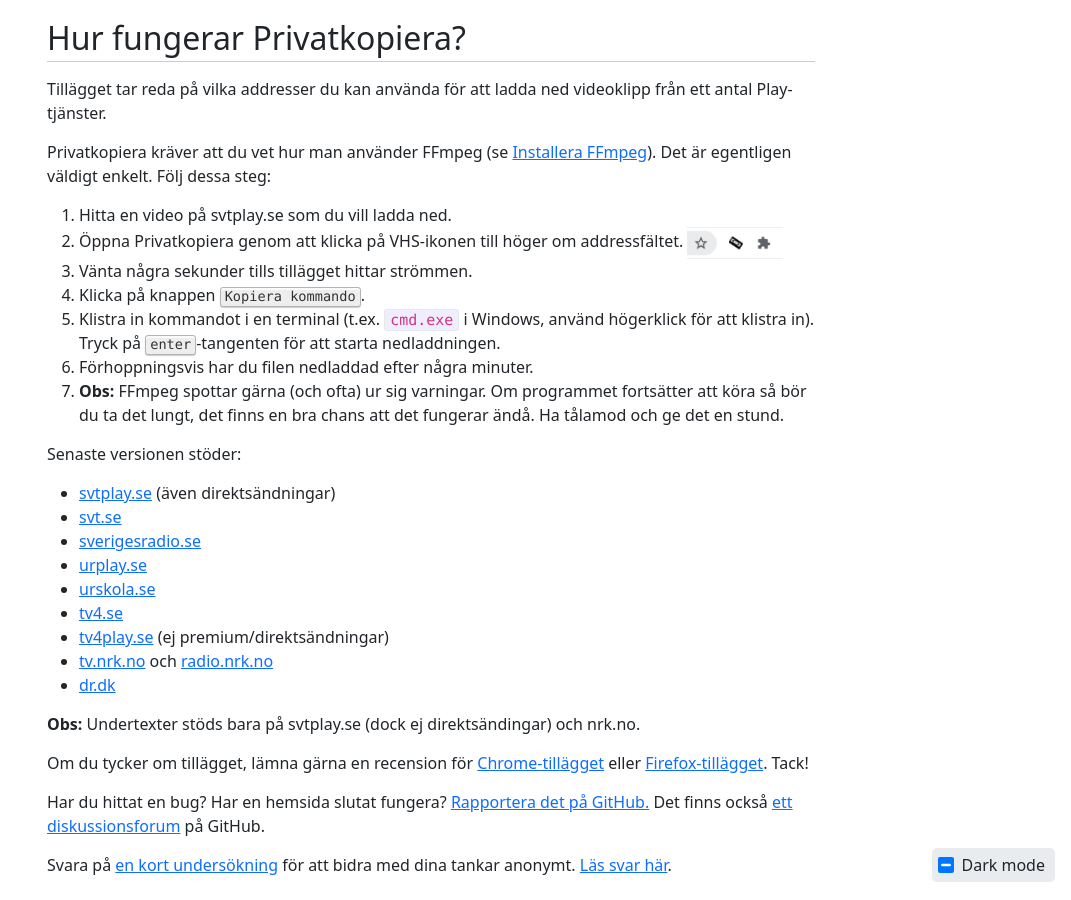
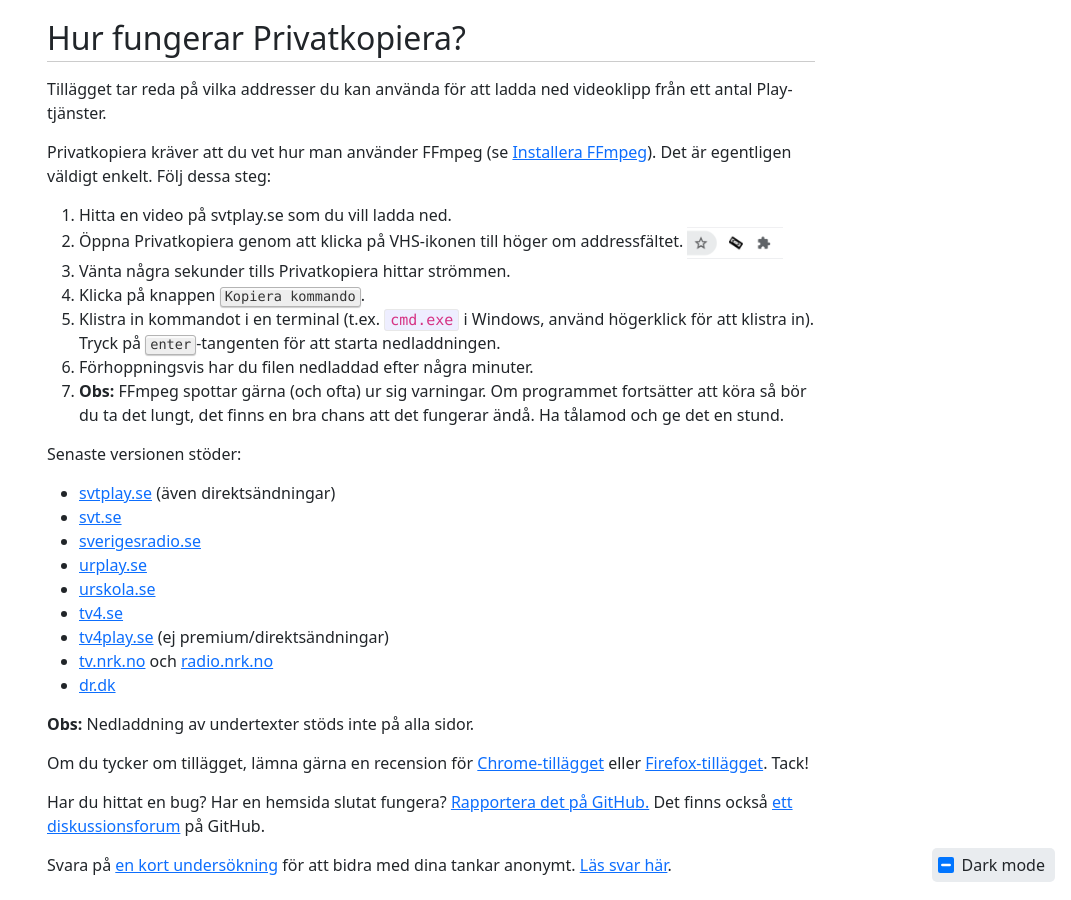
Before and after one commit to stefansundin/privatkopiera, a Jekyll site: the page built from index.html, in a window 1280 px wide and 900 px high, scrolled down 391 px. Shown: the whole window, without its empty margins (209-1280 px from the left). Built offline with Jekyll 4.4.1, drawn with Linux system fonts in a browser that asks for light colours.

Commit message:
Minor tweaks.

```diff
--- a/index.html
+++ b/index.html
@@ -45,7 +45,7 @@
     <ol>
       <li>Hitta en video på svtplay.se som du vill ladda ned.</li>
       <li>Öppna Privatkopiera genom att klicka på VHS-ikonen till höger om addressfältet. <img id="img-launcher" src="img/launcher-light.png"></li>
-      <li>Vänta några sekunder tills tillägget hittar strömmen.</li>
+      <li>Vänta några sekunder tills Privatkopiera hittar strömmen.</li>
       <li>Klicka på knappen <kbd>Kopiera kommando</kbd>.</li>
       <li>Klistra in kommandot i en terminal (t.ex. <code>cmd.exe</code> i Windows, använd högerklick för att klistra in). Tryck på <kbd>enter</kbd>-tangenten för att starta nedladdningen.</li>
       <li>Förhoppningsvis har du filen nedladdad efter några minuter.</li>
@@ -66,7 +66,7 @@
       <li><a href="https://www.dr.dk/">dr.dk</a></li>
     </ul>
 
-    <p><strong>Obs:</strong> Undertexter stöds bara på svtplay.se (dock ej direktsändingar) och nrk.no.</p>
+    <p><strong>Obs:</strong> Nedladdning av undertexter stöds inte på alla sidor.</p>
 
     <p>Om du tycker om tillägget, lämna gärna en recension för <a href="https://chromewebstore.google.com/detail/{{ site.extension_name }}/{{ site.extension_id }}/reviews">Chrome-tillägget</a> eller <a href="https://addons.mozilla.org/firefox/addon/{{ site.extension_name }}/reviews/add">Firefox-tillägget</a>. Tack!</p>
 
```
